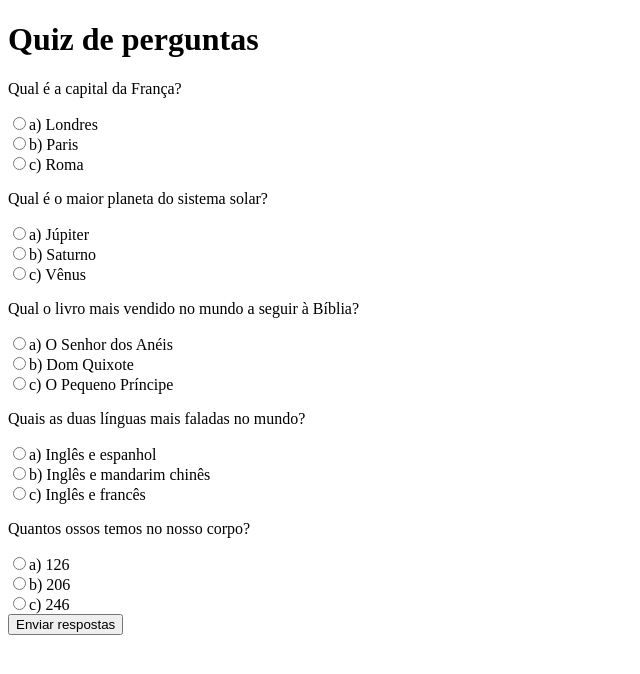
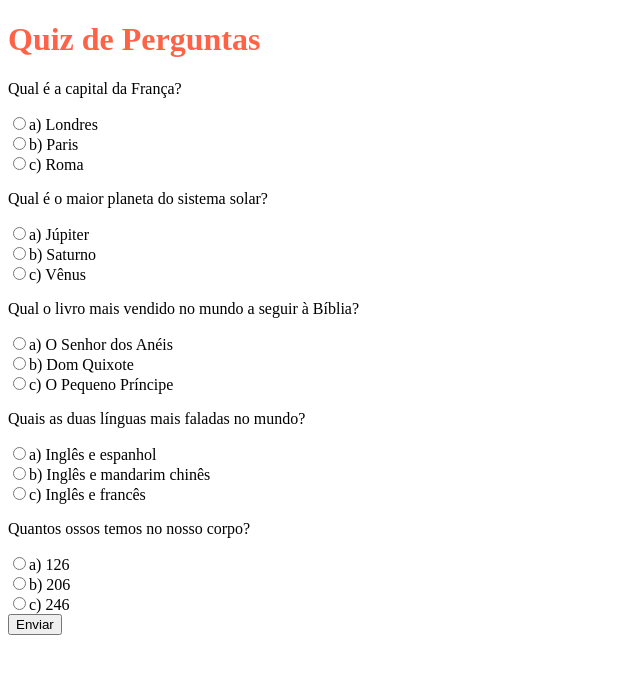
Before and after one commit to leticia44/GLC2004, a plain HTML site: page GLC2004.html in a window 1280 px wide. Shown: the whole page, without its empty margins (0-640 px from the left). Drawn offline with Linux system fonts and the light colour scheme.

Commit message:
Update GLC2004.html

```diff
--- a/GLC2004.html
+++ b/GLC2004.html
@@ -4,8 +4,7 @@
 	<title>Quiz de perguntas</title>
 </head>
 <body>
-	<h1>Quiz de perguntas</h1>
-
+    <h1 style="color:Tomato;">Quiz de Perguntas</h1>
 	<form>
 		<p>Qual é a capital da França?</p>
 		<input type="radio" name="pergunta1" value="a">a) Londres<br>
@@ -42,6 +41,6 @@
 	</form>
 
 
-	<button type="submit">Enviar respostas</button>
+    <input type="submit" value="Enviar">
 </body>
 </html>
```
